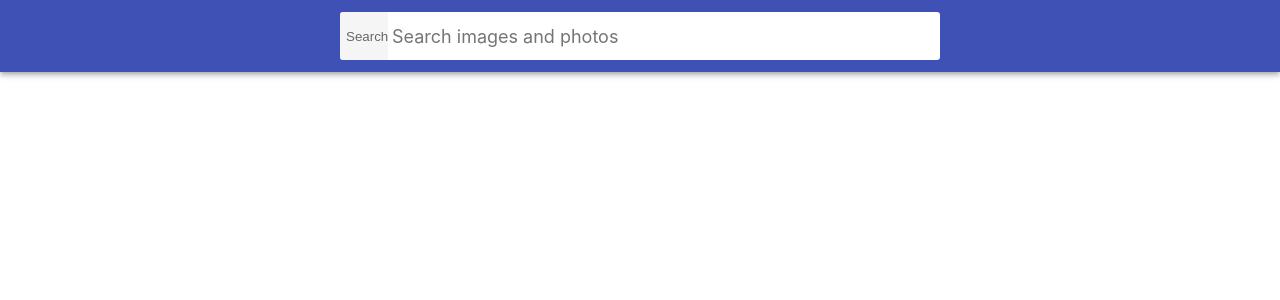
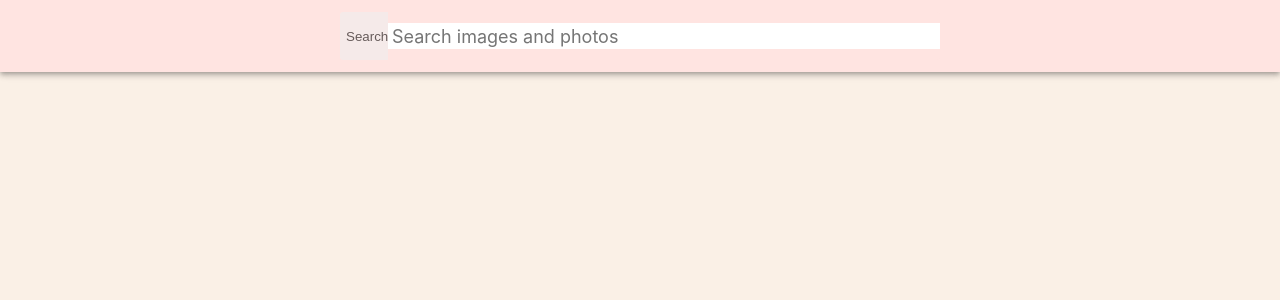
Before and after one commit to KasiaNejman/goit-react-hw-04-image, a React (Create React App) app: page / in a window 1280 px wide. Shown: the top 300 px of the page. Built offline with nearby package versions, Linux system fonts and the light colour scheme.

Commit message:
Update App.css

```diff
--- a/src/components/App.css
+++ b/src/components/App.css
@@ -20,10 +20,10 @@ html {
 
 body {
   margin: 0;
-    font-family: -apple-system, BlinkMacSystemFont, "Segoe UI", Roboto,
-      Oxygen-Sans, Ubuntu, Cantarell, "Helvetica Neue", sans-serif;
-    color: #212121;
-    background-color: #fff;
+  font-family: -apple-system, BlinkMacSystemFont, 'Segoe UI', Roboto,
+    Oxygen-Sans, Ubuntu, Cantarell, 'Helvetica Neue', sans-serif;
+  color: #faf0e6;
+  background-color: #faf0e6;
   -webkit-font-smoothing: antialiased;
   -moz-osx-font-smoothing: grayscale;
 }
@@ -50,8 +50,8 @@ html {
   padding-left: 24px;
   padding-top: 12px;
   padding-bottom: 12px;
-    color: #fff;
-    background-color: #3f51b5;
+  color: #ffe4e1;
+  background-color: #ffe4e1;
   box-shadow: 0px 2px 4px -1px rgba(0, 0, 0, 0.2),
     0px 4px 5px 0px rgba(0, 0, 0, 0.14), 0px 1px 10px 0px rgba(0, 0, 0, 0.12);
 }
@@ -64,7 +64,7 @@ html {
   align-items: center;
   width: 100%;
   max-width: 600px;
-    background-color: #fff;
+  background-color: #ffe4e1;
   border-radius: 3px;
   overflow: hidden;
 }
@@ -170,11 +170,11 @@ html {
   margin: 0 auto;
   padding: 20px 16px;
   border-radius: 2px;
-    background-color: #3f51b5;
+  background-color: #f08080;
   transition: all 250ms cubic-bezier(0.4, 0, 0.2, 1);
   text-align: center;
   display: block;
-    color: #fff;
+  color: #ffe4e1;
   border: 0;
   text-decoration: none;
   cursor: pointer;
@@ -190,5 +190,5 @@ html {
 
 .load-more:hover,
 .load-more:focus {
-    background-color: #303f9f;
+  background-color: #daa520;
 }
```
Lines whose indentation alone changed are shown as unchanged.
